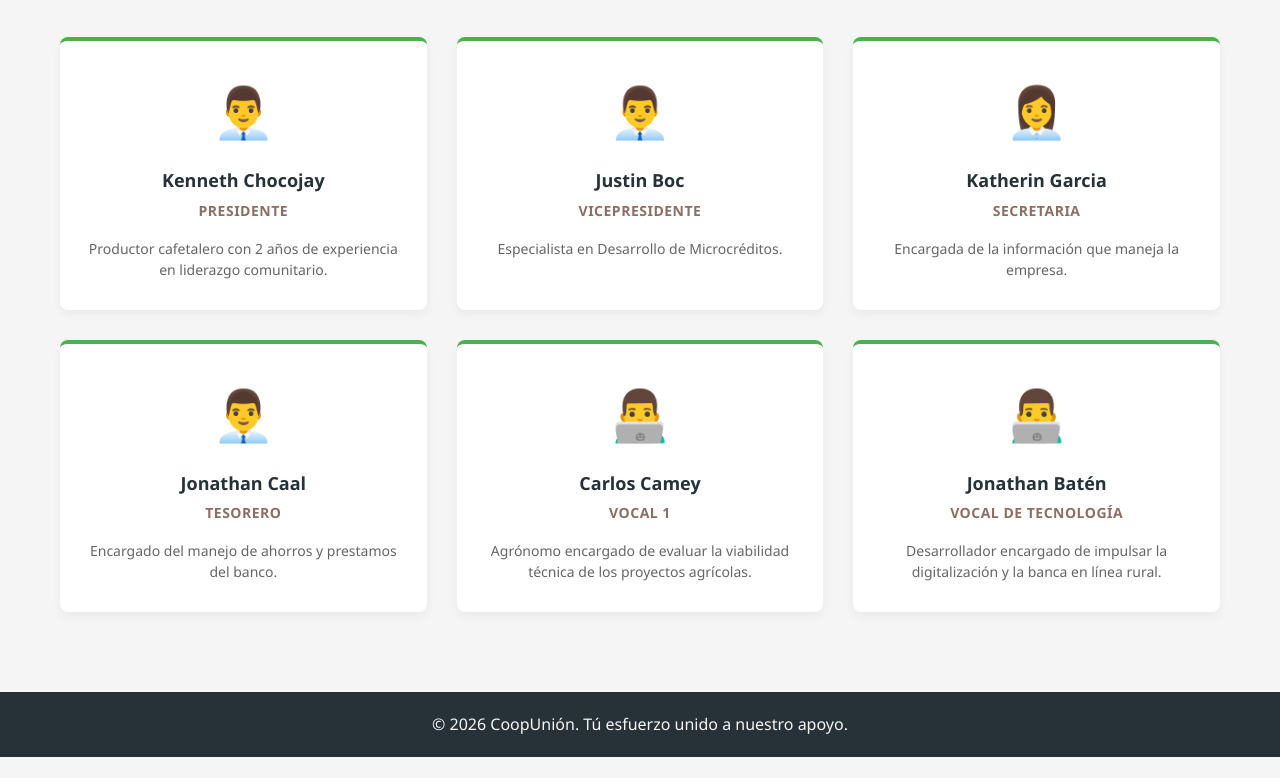
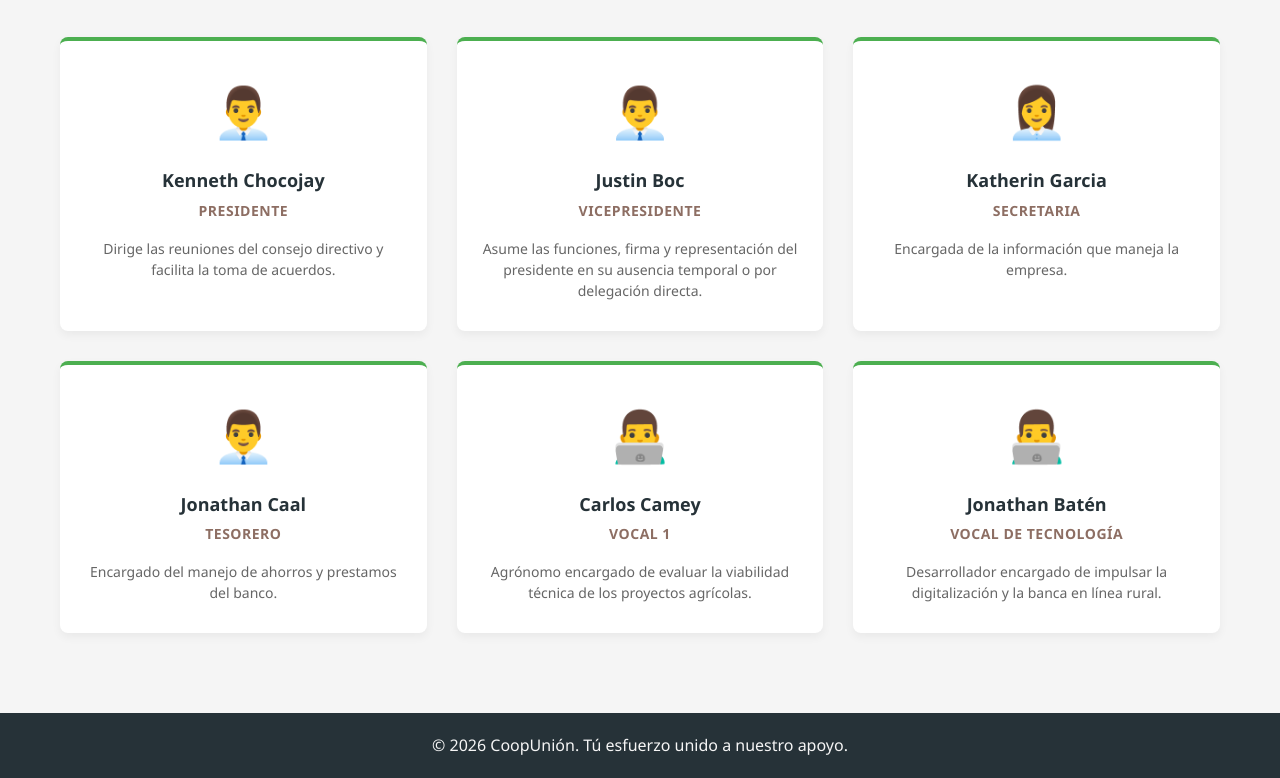
Before and after one commit to bocsineyjustindavid-jpg/coopuni-n, a plain HTML site: page index.html in a window 1280 px wide. Shown: the part 1474-2252 px from the top of the page. Before the commit the page ends 2231 px from the top, so only its background shows below. Drawn offline with Linux system fonts and the light colour scheme.

Commit message:
Arregle errores

```diff
--- a/index.html
+++ b/index.html
@@ -3,7 +3,7 @@
 <head>
     <meta charset="UTF-8">
     <meta name="viewport" content="width=device-width, initial-scale=1.0">
-    <title>CoopUnión+</title>
+    <title>CoopUnión</title>
     <link rel="stylesheet" href="css/global.css">
     <link rel="stylesheet" href="css/estilos.css">
 </head>
@@ -75,14 +75,14 @@
                     <div class="avatar">👨‍💼</div>
                     <h4>Kenneth Chocojay</h4>
                     <p class="cargo">Presidente</p>
-                    <p class="resume">Productor cafetalero con 2 años de experiencia en liderazgo comunitario.</p>
+                    <p class="resume">Dirige las reuniones del consejo directivo y facilita la toma de acuerdos.</p>
                 </div>
                 <!-- Integrante 2 -->
                 <div class="perfil-card">
                     <div class="avatar">👨‍💼</div>
                     <h4>Justin Boc</h4>
                     <p class="cargo">Vicepresidente</p>
-                    <p class="resume">Especialista en Desarrollo de Microcréditos.</p>
+                    <p class="resume">Asume las funciones, firma y representación del presidente en su ausencia temporal o por delegación directa.</p>
                 </div>
                 <!-- Integrante 3 -->
                  <div class="perfil-card">
```
